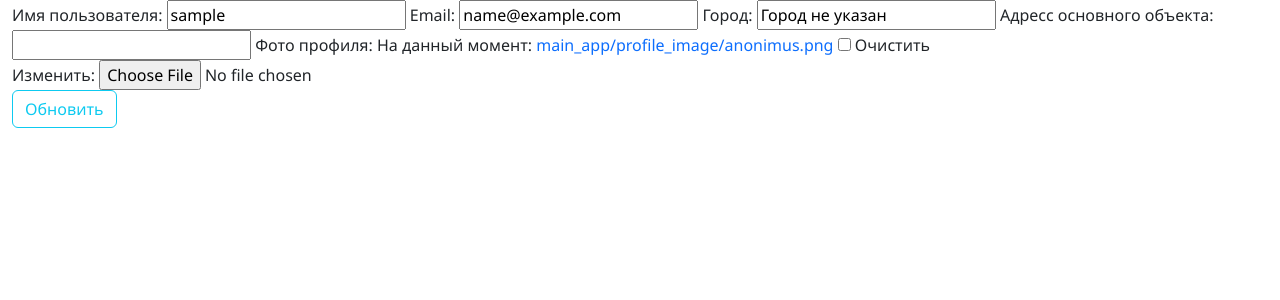
After one commit to DanyaVacBanned/sauce-project, a Django app: page /profile/1/update/ in a window 1280 px wide. The commit adds this page. Shown: the top 300 px of the page. Run offline with Django 4.2, Linux system fonts and the light colour scheme; the visitor is signed in with stand-in values (Sample User, id 1); parts of the project's set-up code (start-up, migrations or seed data) failed here and were passed over; some libraries are stand-ins or nearby versions.

Commit message:
add login and profile pages

```diff
--- a/sauce/main_app/forms.py
+++ b/sauce/main_app/forms.py
@@ -1,7 +1,23 @@
+from collections.abc import Mapping
 from typing import Any
 from django.contrib.auth.forms import UserCreationForm
 
+from django import forms
+from django.forms.utils import ErrorList
+
 from .models import SauceUser, Employer
+
+
+
+class SauceLoginForm(forms.Form):
+    def __init__(self, *args, **kwargs):
+        self.request = kwargs.pop('request', None)
+        super(SauceLoginForm, self).__init__(*args, **kwargs)
+    password = forms.CharField(help_text=False, required=True, widget=forms.PasswordInput)
+    email = forms.EmailField(help_text=False, required=False)
+    class Meta:
+        model = SauceUser
+        fields = ['email', 'phone_number', 'password']
 
 
 
@@ -25,3 +41,10 @@ class CreateEmployerAccountForm(UserCreationForm):
     class Meta:
         model = Employer
         fields = ['email', "username", 'city', 'address']
+
+class ProfileUpdateForm(forms.ModelForm):
+    email = forms.EmailField()
+
+    class Meta:
+        model = SauceUser
+        fields = ['username', 'email', 'city', 'address', 'profile_image']
--- a/sauce/main_app/models.py
+++ b/sauce/main_app/models.py
@@ -1,13 +1,15 @@
+from PIL import Image
+
 from typing import Any
 from django.db import models
 from django.contrib.auth.models import AbstractUser, BaseUserManager
 
 
 def get_profile_image_filepath(self):
-    return f'profile_images/{self.pk}/{"profile_image.png"}'
+    return f'main_app/profile_image/{self.pk}/{"profile_image.png"}'
 
 def get_default_profile_image():
-    return "main_app/anonimus_user.png"
+    return "main_app/profile_image/anonimus.png"
 
 class SauceUserManager(BaseUserManager):
     def create_user(self, email, username, password=None):
@@ -41,7 +43,8 @@ class SauceUser(AbstractUser):
     phone_number = models.BigIntegerField(
         verbose_name="Номер телефона",
         null=True,
-        blank=True
+        blank=True,
+        unique=True
         )
     email = models.EmailField(
         verbose_name="email",
@@ -54,12 +57,14 @@ class SauceUser(AbstractUser):
         max_length=200,
         null=True,
         blank=True,
+        default="Имя не указано"
         )
     second_name = models.CharField(
         verbose_name="Фамилия",
         max_length=200,
         null=True,
-        blank=True
+        blank=True,
+        default="Фамилия не указана"
         )
     address = models.CharField(
         verbose_name="Адресс основного объекта",
@@ -82,7 +87,8 @@ class SauceUser(AbstractUser):
         verbose_name="Город",
         blank=True,
         null=True,
-        max_length=200
+        max_length=200,
+        default="Город не указан"
         )
     profile_image = models.ImageField(
         verbose_name="Фото профиля",
@@ -94,12 +100,14 @@ class SauceUser(AbstractUser):
     experience = models.IntegerField(
         verbose_name="Стаж работы",
         null=True,
-        blank = True
+        blank = True,
+        default="Опыт не указан"
         )
     profile_description = models.TextField(
         verbose_name="Описание профиля",
         null=True,
-        blank=True
+        blank=True,
+        default="..."
         )
     citizenship = models.CharField(
         verbose_name="Гражданство",
@@ -121,6 +129,13 @@ class SauceUser(AbstractUser):
     is_superuser = models.BooleanField(default=False)
 
     def save(self, *args, **kwargs):
+        img = Image.open(self.profile_image.path)
+
+        if img.height > 300 or img.width > 300:
+            output_size = (300, 300)
+            img.thumbnail(output_size)
+            img.save(self.profile_image.path)
+
         if not self.pk:
             self.role = self.base_role
             return super().save(*args, **kwargs)
--- a/sauce/main_app/templates/main_app/index.html
+++ b/sauce/main_app/templates/main_app/index.html
@@ -44,9 +44,9 @@
             <ul>
                 <li class="nav-item">
                     {% if request.user.is_authenticated %}
-                    <a href="{% url 'profile-page' %}">Профиль</a>
+                    <a href="{% url 'profile-page' id %}">Профиль</a>
                     {% else %}
-                    <a href="{% url 'registration' %}">Вход</a>
+                    <a href="{% url 'login' %}">Вход</a>
                     {% endif %}
                 </li>
                 <li class="nav-item line-break">
--- /dev/null
+++ b/sauce/main_app/templates/main_app/profile/profile-update.html
@@ -0,0 +1,25 @@
+{% extends "main_app/layout/base.html" %}
+
+
+{% block title %}
+Редактирование - {{user.username}}
+{% endblock title %}
+
+
+{% block content %}
+
+<div class="profile-update-form-block">
+    <form method="post">
+        {% csrf_token %}
+        <fieldset class="profile-update-form-group">
+            {{ update_form }}
+        </fieldset>
+        <div class="profile-update-form-button">
+            <button class="btn btn-outline-info">
+                Обновить
+            </button>
+        </div>
+    </form>
+</div>
+
+{% endblock content %}
--- a/sauce/main_app/urls.py
+++ b/sauce/main_app/urls.py
@@ -2,8 +2,10 @@ from django.urls import path
 from django.contrib.auth.views import LogoutView
 
 
-from .views import main_page, profile_page, RegisterEmployer, RegisterCandidate, \
-                   register_page
+from .views import (
+    RegisterEmployer, RegisterCandidate, LoginPage,
+    register_page, main_page, profile_page, update_profile
+                   )
 
 
 
@@ -12,6 +14,8 @@ urlpatterns = [
     path('registration/', view=register_page, name='registration'),
     path("registration/employer", view=RegisterEmployer.as_view(), name="registration-employer"),
     path('registration/candidate', view=RegisterCandidate.as_view(), name="registration-candidate"),
-    path('profile/', view=profile_page, name='profile-page'),
-    path('logout/', view=LogoutView.as_view(next_page='main_page'), name='logout')
+    path('profile/<int:pk>', view=profile_page, name='profile-page'),
+    path('profile/<int:pk>/update/', view=update_profile, name='update-profile-page'),
+    path('logout/', view=LogoutView.as_view(next_page='main_page'), name='logout'),
+    path('login/', view=LoginPage.as_view(), name="login")
     ]
--- a/sauce/main_app/views.py
+++ b/sauce/main_app/views.py
@@ -1,39 +1,139 @@
-from typing import Any
+from typing import Any, Dict
+from django.contrib.auth.forms import AuthenticationForm
 
 from django.http import HttpRequest, HttpResponse
 from django.shortcuts import render, redirect
 from django.urls import reverse_lazy
 
-from django.contrib.auth import login
+from django.contrib import messages
+
+from django.contrib.auth.views import LoginView
+from django.contrib.auth import login, authenticate
 from django.contrib.auth.decorators import login_required
+
+from django.contrib.auth.mixins import LoginRequiredMixin
 
 from django.views.generic.edit import FormView
 
 
-from .forms import CreateEmployerAccountForm, CreateCandidateAccountForm
+
+
+from .forms import (
+    CreateEmployerAccountForm,
+    CreateCandidateAccountForm,
+    ProfileUpdateForm,
+    SauceLoginForm,
+
+    )
+from .models import SauceUser
+
+
+
 
 
 def main_page(request):
     template_name = "main_app/index.html"
-    return render(request=request, template_name=template_name)
+    context = {}
+    if request.user.is_authenticated:
+        context['id'] = request.user.id
+    if context == {}:
+        context = None
 
-@login_required(login_url='employer-reg')
-def profile_page(request):
-    template_name = "main_app/profile.html"
 
-    return render(request=request, template_name=template_name)
+    return render(
+        request=request,
+        template_name=template_name,
+        context=context
+        )
 
 
 def register_page(request):
-    template_name = 'main_app/main_register.html'
+    template_name = 'main_app//auth/main_register.html'
     return render(request=request, template_name=template_name)
+
+@login_required
+def profile_page(request, *args, **kwargs):
+    template_name = 'main_app/profile/profile.html'
+    if request.method == "GET":
+        user = SauceUser.objects.get(id=request.user.id)
+        context = {
+            "user_info": user
+            }
+        return render(request, template_name, context)
+
+
+
+@login_required
+def update_profile(request, *args, **kwargs):
+    template_name = 'main_app/profile/profile-update.html'
+    if request.method == "POST":
+
+        update_profile_form = ProfileUpdateForm(
+            request.POST,
+            request.FILES,
+            instance=request.user
+            )
+
+        if update_profile_form.is_valid():
+            update_profile_form.save()
+            messages.success(request, "Ваш аккаунт успешно обновлен")
+            return redirect('profile-page', request.user.id)
+
+    if request.method == "GET":
+        update_profile_form = ProfileUpdateForm(instance=request.user)
+        context={
+            'user':request.user,
+            'update_form': update_profile_form,
+            }
+
+        return render(request=request,
+                      template_name=template_name,
+                      context=context
+                      )
+
+
+class LoginPage(LoginView):
+    template_name = "main_app/auth/login.html"
+
+    redirect_authenticated_user = True
+
+    form_class = SauceLoginForm
+    def get_success_url(self) -> str:
+        return reverse_lazy('profile-page', self.request.user.id)
+
+    def form_valid(self, form: Any) -> HttpResponse:
+        try:
+            email = form.cleaned_data['email']
+        except KeyError:
+            email = None
+        try:
+            phone_number = form.cleaned_data['phone_number']
+        except KeyError:
+            phone_number = None
+
+        password = form.cleaned_data['password']
+        user = authenticate(self.request,
+                            email=email,
+                            password=password,
+                            phone_number=phone_number)
+
+        if user is not None:
+            login(self.request, user)
+            return redirect('profile-page', self.request.user.id)
+        else:
+            return self.form_invalid(form)
+
+    def form_invalid(self, form: AuthenticationForm) -> HttpResponse:
+        return super().form_invalid(form)
+
+
 
 
 
 class RegisterCandidate(FormView):
     form_class = CreateCandidateAccountForm
-    template_name = 'main_app/register.html'
-    success_url = reverse_lazy('profile-page')
+    template_name = 'main_app/auth/register.html'
+
     redirect_authenticated_user = True
 
 
@@ -44,39 +144,39 @@ class RegisterCandidate(FormView):
         if user is not None:
             print(user.email)
             login(request=self.request, user=user)
-        return super(RegisterCandidate, self).form_valid(form)
+        return redirect('profile-page', self.request.user.id)
 
 
     def get(self, *args: str, **kwargs: Any) -> HttpResponse:
 
 
         if self.request.user.is_authenticated:
-            return redirect('profile-page')
+            return redirect('profile-page', self.request.user.id)
 
         return super(RegisterCandidate, self).get(*args, **kwargs)
 
 class RegisterEmployer(FormView):
 
     form_class = CreateEmployerAccountForm
-    template_name = 'main_app/register.html'
-    success_url = reverse_lazy('profile-page')
+    template_name = 'main_app/auth/register.html'
+
     redirect_authenticated_user = True
 
 
     def form_valid(self, form: Any) -> HttpResponse:
         user = form.save()
-        user.is_employer = True
 
         if user is not None:
+            print(self.request.user.id)
+            login(request=self.request, user=user)
 
-            login(request=self.request, user=user)
-        return super(RegisterEmployer, self).form_valid(form)
+        return redirect('profile-page', self.request.user.id)
 
 
     def get(self, *args: str, **kwargs: Any) -> HttpResponse:
 
 
         if self.request.user.is_authenticated:
-            return redirect('profile-page')
+            return redirect('profile-page', self.request.user.id)
 
         return super(RegisterEmployer, self).get(*args, **kwargs)
--- a/sauce/sauce/urls.py
+++ b/sauce/sauce/urls.py
@@ -17,7 +17,10 @@ Including another URLconf
 from django.contrib import admin
 from django.urls import path, include
 
+from django.conf import settings
+from django.conf.urls.static import static
+
 urlpatterns = [
     path('admin/', admin.site.urls),
     path("", include("main_app.urls"))
-]
+] + static(settings.MEDIA_URL, document_root = settings.MEDIA_ROOT)
```
Also changed, not shown: sauce/main_app/backends.py (added, +29 -0 lines), sauce/main_app/templates/main_app/auth/login.html (added, +27 -0 lines), sauce/main_app/templates/main_app/profile.html (deleted, +0 -20 lines), sauce/main_app/templates/main_app/profile/profile.html (added, +37 -0 lines), sauce/sauce/settings.py (+7 -21 lines), sauce/main_app/migrations/0002_alter_sauceuser_phone_number.py (added), sauce/main_app/templates/main_app/auth/main_register.html (renamed from sauce/main_app/templates/main_app/main_register.html), sauce/main_app/templates/main_app/auth/register.html (renamed from sauce/main_app/templates/main_app/register.html), sauce/media/main_app/profile_image/anonimus.png (added).
